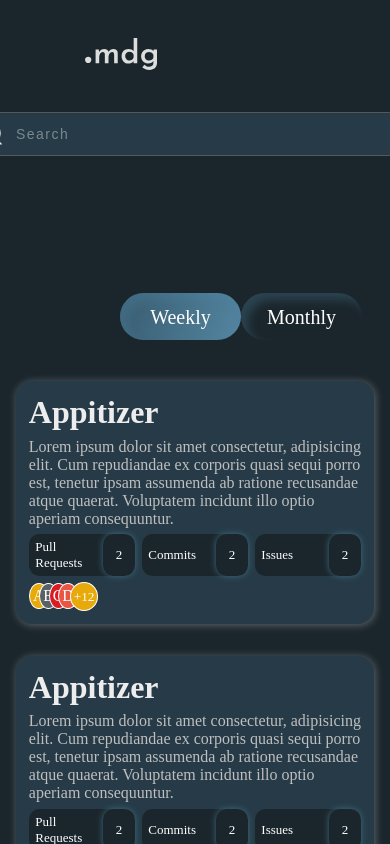
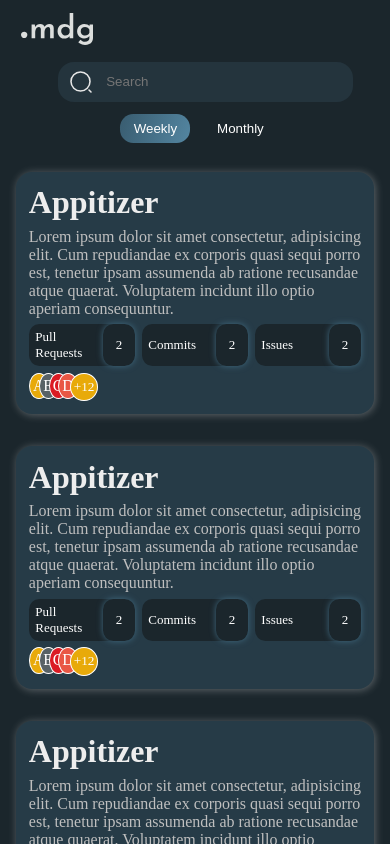
Before and after one commit to mdgspace/tracer, a React (Create React App) app: page / in a window 390 px wide. Shown: the top 844 px of the page. Built offline with nearby package versions, Linux system fonts and the light colour scheme.

Commit message:
style(home): Implement responsive design

```diff
--- a/src/components/ButtonBar.jsx
+++ b/src/components/ButtonBar.jsx
@@ -1,6 +1,6 @@
 import React from "react";
 import TimeRangeSwitch from "./TimeRangeSwitch";
-import "../styles/buttonBar.scss";
+
 const ButtonBar = () => {
   return (
     <>
--- a/src/components/Contributors.jsx
+++ b/src/components/Contributors.jsx
@@ -1,6 +1,6 @@
 import React from "react";
 import ContributorCard from "./ContributorCard";
-import "../styles/contributor.scss";
+
 const Contributors = () => {
   return (
     <div className="contributors">
--- a/src/components/LeaderBoard.tsx
+++ b/src/components/LeaderBoard.tsx
@@ -1,5 +1,4 @@
 import React from "react";
-import "../styles/leaderboard.scss";
 import Gold from "../assets/images/Gold.svg";
 import { mockData } from "../utils/data";
 import { sortJSON } from "../utils/sort";
--- a/src/components/SearchBar.tsx
+++ b/src/components/SearchBar.tsx
@@ -1,6 +1,7 @@
 import React, { useRef } from "react";
 import { useDispatch } from "react-redux";
 import { searchAction } from "../state/searchSlice";
+import search_icon from "../assets/images/search_icon.svg";
 
 const SearchBar = () => {
   const dispatch = useDispatch();
@@ -14,6 +15,7 @@ const SearchBar = () => {
 
   return (
     <form className="search-container" onSubmit={handleSearch}>
+      <img src={search_icon} alt="search-icon" />
       <input ref={searchRef} className="search-input" placeholder="Search" />
     </form>
   );
--- a/src/components/TimeRangeSwitch.tsx
+++ b/src/components/TimeRangeSwitch.tsx
@@ -9,18 +9,18 @@ const TimeRangeSwitch = () => {
 
   return (
     <div className="timerange-cont">
-      <div
+      <button
         onClick={() => dispatch(weekAction())}
-        className={`${isWeekly ? "active" : ""} timerange-btns`}
+        className={isWeekly ? "active" : ""}
       >
-        Weekly
-      </div>
-      <div
+        Weekly{" "}
+      </button>
+      <button
         onClick={() => dispatch(monthAction())}
-        className={`${isWeekly ? "" : "active"} timerange-btns`}
+        className={isWeekly ? "" : "active"}
       >
-        Monthly
-      </div>
+        Monthly{" "}
+      </button>
     </div>
   );
 };
--- a/src/pages/ProjectPage.tsx
+++ b/src/pages/ProjectPage.tsx
@@ -2,7 +2,7 @@ import React from "react";
 import { useParams } from "react-router-dom";
 import ButtonBar from "../components/ButtonBar";
 import Contributors from "../components/Contributors";
-import "../styles/projectPage.scss";
+
 const ProjectPage = () => {
   const { projectid } = useParams();
 
--- a/src/styles/global.scss
+++ b/src/styles/global.scss
@@ -4,6 +4,10 @@
 @import "./navbar.scss";
 @import "./searchbar.scss";
 @import "./timerange.scss";
+@import "./buttonBar.scss";
+@import "./contributor.scss";
+@import "./leaderboard.scss";
+@import "./projectPage.scss";
 
 * {
   margin: 0;
--- a/src/styles/home.scss
+++ b/src/styles/home.scss
@@ -1,10 +1,10 @@
 .home-header {
   display: flex;
-  position: relative;
-}
-
-.searchbar-cont {
-  flex-grow: 1;
+  justify-content: space-between;
+  align-items: center;
+  padding-left: 1.3em;
+  margin-top: 0.8em;
+  margin-bottom: 0.8em;
 }
 
 .home-main-cont {
@@ -16,28 +16,27 @@
 }
 
 .leaderboard-cont {
-  max-width: 25%;
+  width: 25%;
 }
 
 @media only screen and (max-width: 860px) {
   .home-header {
-    position: relative;
     flex-direction: column;
     align-items: center;
-    height: 30vh;
-    margin: 0;
-    padding: 0;
   }
 
   .home-main-cont {
     flex-direction: column;
     align-items: center;
   }
-  .timerange-cont {
-    position: absolute;
-    left: 120px;
-  }
+
   .leaderboard-cont {
-    max-width: 100%;
+    width: 60%;
   }
 }
+
+@media only screen and (max-width: 600px) {
+  .leaderboard-cont {
+    width: 80%;
+  }
+}
--- a/src/styles/leaderboard.scss
+++ b/src/styles/leaderboard.scss
@@ -1,9 +1,10 @@
 .leaderboard-cont {
-  width: 322px;
   background: #24353e;
   box-shadow: 10px 9px 70px rgba(36, 53, 62, 0.4);
   border-radius: 20px;
-  margin: 2vh 2.5vw;
+  margin-right: 1em;
+  margin-top: 1em;
+  margin-bottom: 1em;
   padding: 0 1vw;
   max-height: 646px;
 }
@@ -87,9 +88,6 @@
   font-weight: bolder;
 }
 
-.left-btn,
-.right-btn {
-}
 .next-leaderboard-page,
 .prev-leaderboard-page {
   margin: 0 1.5vw;
--- a/src/styles/navbar.scss
+++ b/src/styles/navbar.scss
@@ -1,5 +1,4 @@
 .navbar-cont {
-  padding: 0.8em;
-  margin: 3vh 0;
-  padding-left: 5.3em;
+  padding-top: 0.8em;
+  padding-left: 1.3em;
 }
--- a/src/styles/searchbar.scss
+++ b/src/styles/searchbar.scss
@@ -1,50 +1,38 @@
 .search-container {
-  font-size: 22px;
-  font-weight: 900;
-  text-align: center;
+  display: flex;
+  justify-content: space-between;
+  padding: 0.5em;
+  padding-left: 0.7em;
+  padding-right: 0.7em;
+  width: 40%;
+  background: #24343d;
+  border-radius: 1em;
 }
 
-.search-input {
-  width: 638px;
+.search-container .search-input {
+  flex-grow: 1;
+  margin-left: 1em;
+  outline: none;
+  border: none;
+  background: transparent;
   color: white;
-  margin-left: 80px;
-  margin-bottom: 2em;
-  padding: 12px 44px;
-  background-color: #263b47;
-  transition: transform 250ms ease-in-out;
-  font-size: 14px;
-  line-height: 18px;
-  background-image: url("../assets/images/search-normal.svg");
-  background-repeat: no-repeat;
-  background-position: 2% center;
-  border-radius: 50px;
-  border: 1px solid #575756;
-  transition: all 250ms ease-in-out;
-  backface-visibility: hidden;
-  transform-style: preserve-3d;
 }
 
-.search-input::placeholder {
-  color: rgba(255, 255, 255, 0.392);
-  letter-spacing: 1.5px;
-  padding-left: 1px;
+.search-container:focus-within {
+  border-bottom: 0.1em solid white;
+  border-radius: 0;
 }
 
-.search-input:focus {
-  color: white;
-  padding: 12px;
-  outline: 0;
-  border: 1px solid transparent;
-  border-bottom: 1px solid white;
-  border-radius: 0;
-  background-position: 97% center;
-}
 @media only screen and (max-width: 860px) {
   .search-container {
-    display: flex;
-    align-items: center;
-    justify-content: center;
-    width: 520px;
-    margin-right: 4.1em;
+    width: 60%;
+    margin-bottom: 0.8em;
   }
 }
+
+@media only screen and (max-width: 600px) {
+  .search-container {
+    width: 80%;
+    margin-bottom: 0.8em;
+  }
+}
--- a/src/styles/timerange.scss
+++ b/src/styles/timerange.scss
@@ -1,25 +1,15 @@
-.timerange-cont {
-  display: flex;
-  position: absolute;
-  right: 2.5vw;
-  bottom: 3vh;
-}
-.timerange-btns {
-  display: flex;
-  align-items: center;
-  justify-content: center;
-  width: 121px;
-  height: 47px;
-  box-shadow: inset 7px 7px 10px rgba(79, 136, 167, 0.3);
-  border-radius: 27px;
-  font-family: "Poppins";
-  font-style: normal;
-  font-weight: 400;
-  font-size: 20px;
-  line-height: 30px;
-  color: #ffffff;
+.timerange-cont button {
+  border: none;
+  outline: none;
+  margin-right: 1em;
+  padding: 0.5em;
+  padding-left: 1em;
+  padding-right: 1em;
+  border-radius: 1em;
+  background: transparent;
+  color: white;
 }
 
-.timerange-cont div.active {
+.timerange-cont button.active {
   background: linear-gradient(108.5deg, #3a5e72 4.95%, #5c93b1 132.43%);
 }
```
Also changed, not shown: src/assets/images/search-normal.svg (deleted).
